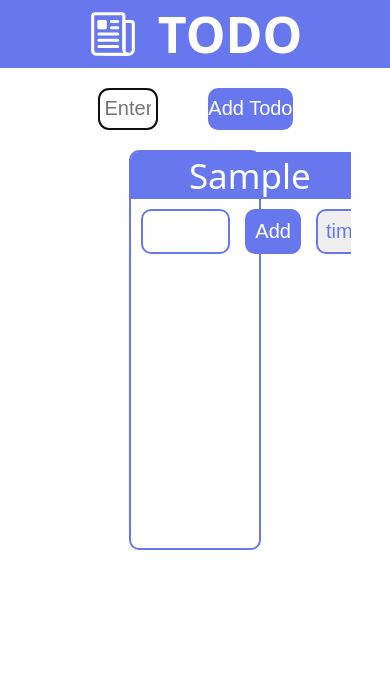
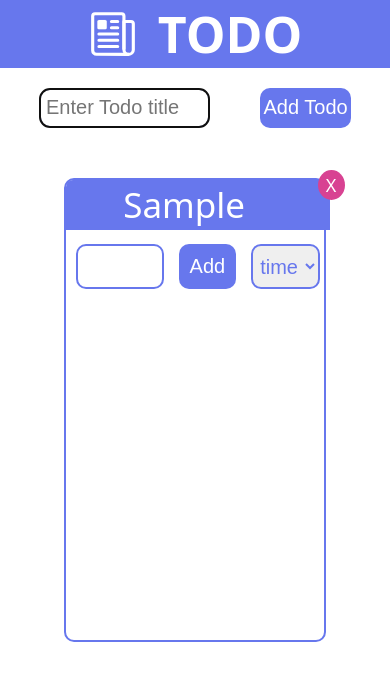
Before and after one commit to SourovKH/projects, a website: page todo/index.html in a window 390 px wide. Both pictures are taken after typing "Sample" into the empty fields and a click on the button "Add Todo". Drawn offline with nearby package versions, Linux system fonts and the light colour scheme.

Commit message:
add responsiveness for tablets

```diff
--- a/todo/style.css
+++ b/todo/style.css
@@ -37,14 +37,14 @@ header {
   background-color: var(--theme-color);
 }
 
-.icon{
+.icon {
   margin-right: 20px;
 }
 
 #todo-input-area {
   width: 50%;
   height: 50px;
-  margin-bottom: 10px;
+  margin-bottom: 40px;
   display: flex;
   justify-content: center;
   gap: 50px;
@@ -80,7 +80,7 @@ header {
 }
 
 .todo-header {
-  margin-bottom: 10px;
+  height: 50px;
   display: flex;
   border-top-left-radius: 7px;
   border-top-right-radius: 7px;
@@ -114,17 +114,18 @@ header {
 
 .todo {
   width: 45%;
-  height: 400px;
+  height: 70%px;
   margin-bottom: 20px;
   padding-bottom: 15px;
   display: grid;
-  grid-template-rows: 15% 10% auto;
+  grid-template-rows: 10% 10% auto;
+  gap: 20px;
   border-radius: 10px;
   border: 2px solid var(--theme-color);
 }
 
 .tasks {
-  margin-top: 20px;
+  min-height: 300px;
   padding: 10px 20px;
   display: flex;
   flex-direction: column;
@@ -187,9 +188,30 @@ header {
   border: 2px solid var(--theme-color);
 }
 
+@media screen and (max-width: 1300px) {
+  #todo-input-area {
+    width: 80%;
+  }
+
+  #todo-list {
+    flex-flow: column nowrap;
+    justify-content: flex-start;
+    align-items: center;
+  }
+
+  .todo {
+    width: 60%;
+    margin-bottom: 50px;
+  }
+}
 
 @media screen and (orientation: portrait) {
   .close-button {
     visibility: visible;
   }
+
+  .todo {
+    width: 90%;
+    margin-bottom: 50px;
+  }
 }
```
